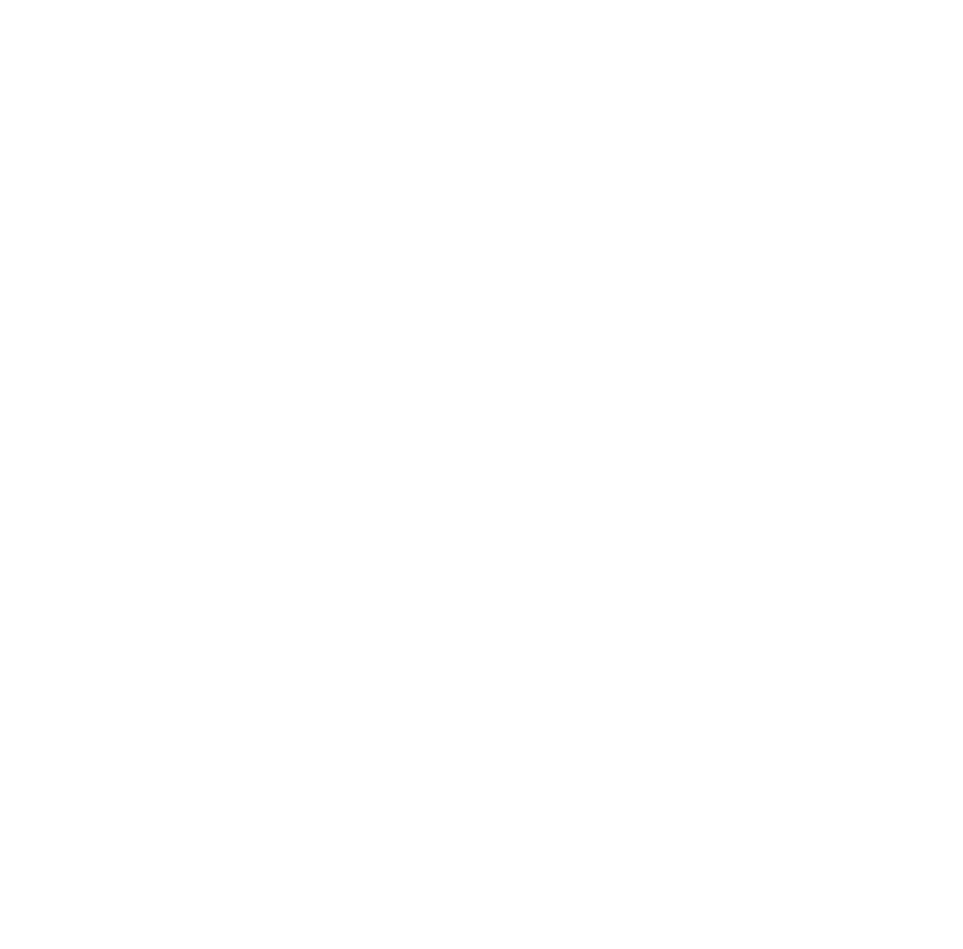
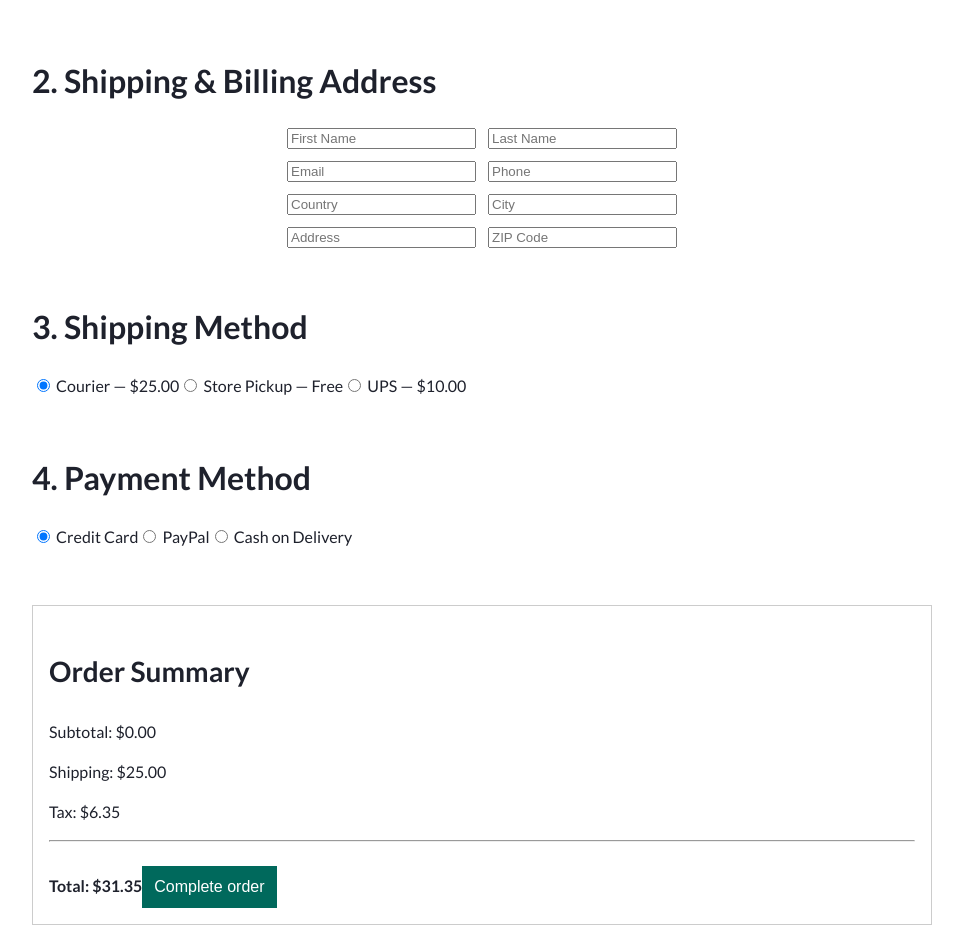
Before and after one commit to DianaIsseyeva/marketplace-frontend, a React (Vite) app: page /checkout in a window 1280 px wide. Shown: the part 440-1389 px from the top of the page, without its empty margins (158-1121 px from the left). Before the commit the page ends 800 px from the top, so only its background shows below. Built offline with nearby package versions, Linux system fonts and the light colour scheme.

Commit message:
implement checkout page

```diff
--- a/src/header/Header.tsx
+++ b/src/header/Header.tsx
@@ -48,6 +48,7 @@
           </div>
 
           <div className={s.navLinks}>
+            {user && <p>Hi, {user?.username}</p>}
             <NavLink to='/register'>
               <img src='/profile-icon.png' alt='profile icon' />
             </NavLink>
--- /dev/null
+++ b/src/pages/checkout-page/Checkout.module.scss
@@ -0,0 +1,56 @@
+.checkout {
+  display: flex;
+  flex-direction: column;
+  max-width: 900px;
+  margin: 0 auto;
+  padding: 24px;
+}
+
+.section {
+  margin-bottom: 32px;
+}
+
+.itemRow {
+  display: flex;
+  align-items: center;
+  gap: 16px;
+  margin-bottom: 12px;
+}
+
+.itemInfo {
+  flex-grow: 1;
+}
+
+.formGrid {
+  display: grid;
+  grid-template-columns: 1fr 1fr;
+  gap: 12px;
+}
+
+.sidebar {
+  border: 1px solid #ccc;
+  padding: 16px;
+  margin-top: 24px;
+}
+
+.promo {
+  display: flex;
+  gap: 8px;
+  margin-bottom: 16px;
+}
+
+.summary {
+  display: flex;
+  flex-direction: column;
+  gap: 8px;
+}
+
+.completeBtn {
+  margin-top: 16px;
+  background: #00695c;
+  color: white;
+  padding: 12px;
+  border: none;
+  font-size: 16px;
+  cursor: pointer;
+}
--- a/src/pages/checkout-page/CheckoutPage.tsx
+++ b/src/pages/checkout-page/CheckoutPage.tsx
@@ -1,12 +1,14 @@
 import axios from 'axios';
 import { useEffect, useState } from 'react';
 import { useDispatch, useSelector } from 'react-redux';
-import { useNavigate } from 'react-router-dom';
+import { NavLink, useNavigate } from 'react-router-dom';
 import axiosApi from '../../../axiosApi';
 import type { RootState } from '../../../store';
+import { clearCartAsync, removeFromCartAsync } from '../../../store/actions/usersActions';
 import type { AppDispatch } from '../../../store/index';
 import type { CartItem } from '../../../store/reducers/usersSlice';
 import type { ProductType } from '../../types/Product-type';
+import s from './Checkout.module.scss';
 
 const CheckoutPage = () => {
   const cart = useSelector((state: RootState) => state.users.user?.cart || []);
@@ -24,8 +26,8 @@
   });
   const [products, setProducts] = useState<ProductType[]>([]);
   const dispatch = useDispatch<AppDispatch>();
+  const user = useSelector((state: RootState) => state.users.user);
   const navigate = useNavigate();
-  const user = useSelector((state: RootState) => state.users.user);
 
   useEffect(() => {
     const fetchCart = async () => {
@@ -82,10 +84,10 @@
       });
       if (response.data) {
         alert('Заказ успешно оформлен');
-        // if (response.data) {
-        //   alert('Заказ успешно оформлен');
-        //   dispatch(clearCartAsync());
-        // }
+        if (response.data) {
+          alert('Заказ успешно оформлен');
+          dispatch(clearCartAsync());
+        }
       }
     } catch (error) {
       console.error('Error:', error);
@@ -93,7 +95,135 @@
     }
   };
 
-  return <div>checkout page</div>;
+  const handleRemoveFromCart = (productId: string) => (e: React.MouseEvent<HTMLButtonElement>) => {
+    e.preventDefault();
+    dispatch(removeFromCartAsync(productId, navigate));
+  };
+
+  return (
+    <div className={s.checkout}>
+      <h1>Checkout</h1>
+      <NavLink to='/catalog'>Продолжить покупки</NavLink>\
+      <section className={s.section}>
+        <h2>1. Товары в корзине</h2>
+        {cart.length > 0 && products.length > 0 ? (
+          products.map((product: ProductType) => {
+            const cartItem = cart.find(item => String(item.product) === String(product._id));
+            const quantity = cartItem?.quantity || 1;
+            return (
+              <div key={product._id} className={s.itemRow}>
+                <img src={`http://localhost:8000/uploads/${product.image}`} alt={product.title} />
+                <div className={s.itemInfo}>
+                  <p>{product.title}</p>
+                  <span>${product.price}</span>
+                  <p>Кол-во: {quantity}</p>
+                </div>
+                <button onClick={handleRemoveFromCart(product._id)}>Удалить</button>
+              </div>
+            );
+          })
+        ) : (
+          <p>Корзина пуста</p>
+        )}
+        {cart.length > 0 && <p>Итого: ${subtotal}</p>}
+      </section>
+      <section className={s.section}>
+        <h2>2. Shipping & Billing Address</h2>
+        <form className={s.formGrid}>
+          <input
+            name='firstName'
+            placeholder='First Name'
+            value={formData.firstName}
+            onChange={handleChange}
+          />
+          <input
+            name='lastName'
+            placeholder='Last Name'
+            value={formData.lastName}
+            onChange={handleChange}
+          />
+          <input name='email' placeholder='Email' value={formData.email} onChange={handleChange} />
+          <input name='phone' placeholder='Phone' value={formData.phone} onChange={handleChange} />
+          <input
+            name='country'
+            placeholder='Country'
+            value={formData.country}
+            onChange={handleChange}
+          />
+          <input name='city' placeholder='City' value={formData.city} onChange={handleChange} />
+          <input
+            name='address'
+            placeholder='Address'
+            value={formData.address}
+            onChange={handleChange}
+          />
+          <input name='zip' placeholder='ZIP Code' value={formData.zip} onChange={handleChange} />
+        </form>
+      </section>
+      <section className={s.section}>
+        <h2>3. Shipping Method</h2>
+        <label>
+          <input
+            type='radio'
+            name='shipping'
+            value='25'
+            checked={shipping === 25}
+            onChange={() => setShipping(25)}
+          />{' '}
+          Courier — $25.00
+        </label>
+        <label>
+          <input type='radio' name='shipping' value='0' onChange={() => setShipping(0)} /> Store
+          Pickup — Free
+        </label>
+        <label>
+          <input type='radio' name='shipping' value='10' onChange={() => setShipping(10)} /> UPS —
+          $10.00
+        </label>
+      </section>
+      <section className={s.section}>
+        <h2>4. Payment Method</h2>
+        <label>
+          <input
+            type='radio'
+            name='payment'
+            checked={paymentMethod === 'card'}
+            onChange={() => setPaymentMethod('card')}
+          />{' '}
+          Credit Card
+        </label>
+        <label>
+          <input
+            type='radio'
+            name='payment'
+            checked={paymentMethod === 'paypal'}
+            onChange={() => setPaymentMethod('paypal')}
+          />{' '}
+          PayPal
+        </label>
+        <label>
+          <input
+            type='radio'
+            name='payment'
+            checked={paymentMethod === 'cash'}
+            onChange={() => setPaymentMethod('cash')}
+          />{' '}
+          Cash on Delivery
+        </label>
+      </section>
+      <aside className={s.sidebar}>
+        <h3>Order Summary</h3>
+        <p>Subtotal: ${subtotal.toFixed(2)}</p>
+        <p>Shipping: ${shipping.toFixed(2)}</p>
+        <p>Tax: ${tax.toFixed(2)}</p>
+        <hr />
+        <strong>Total: ${total.toFixed(2)}</strong>
+        <button onClick={handleOrderSubmit} className={s.completeBtn}>
+          Complete order
+        </button>
+      </aside>
+    </div>
+  );
 };
 
 export default CheckoutPage;
```
